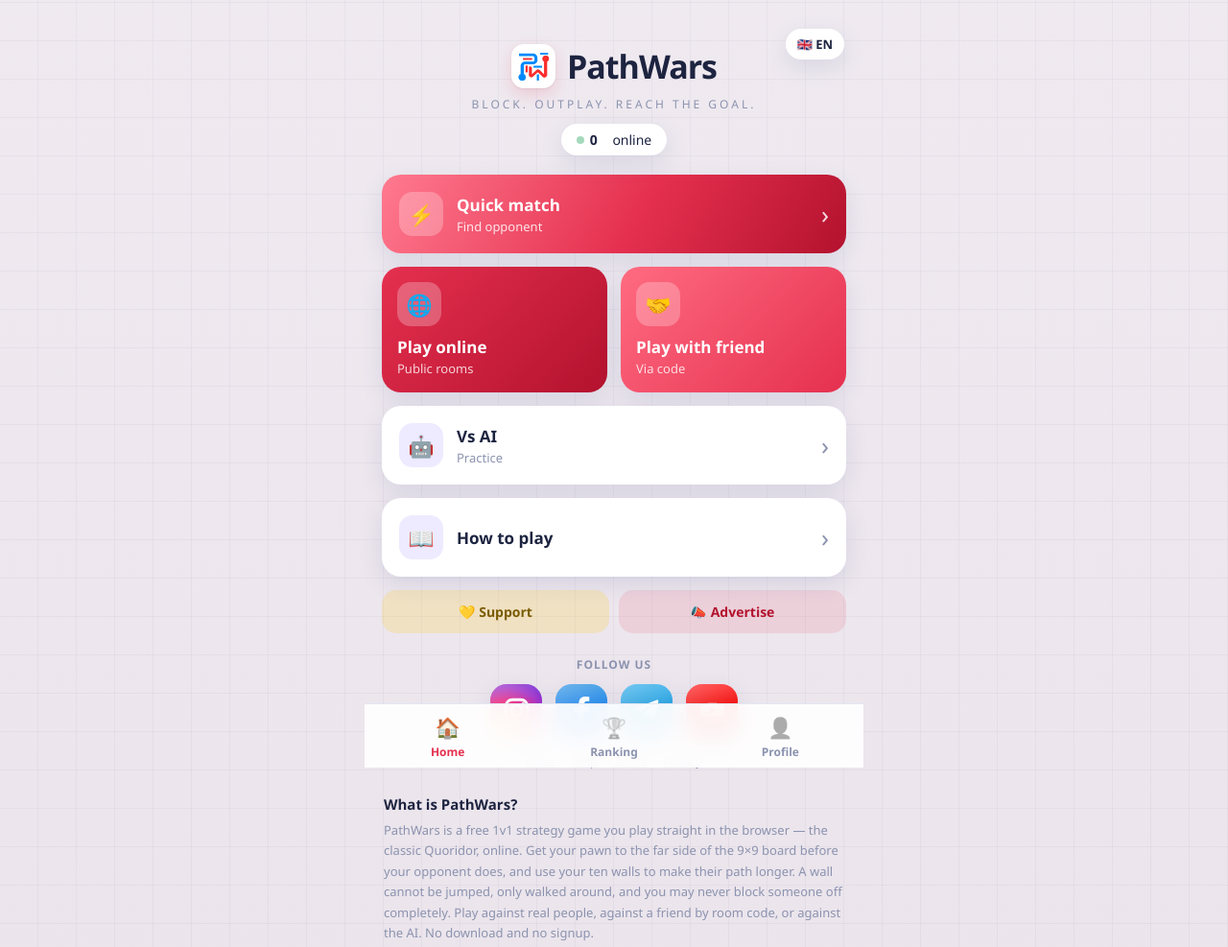
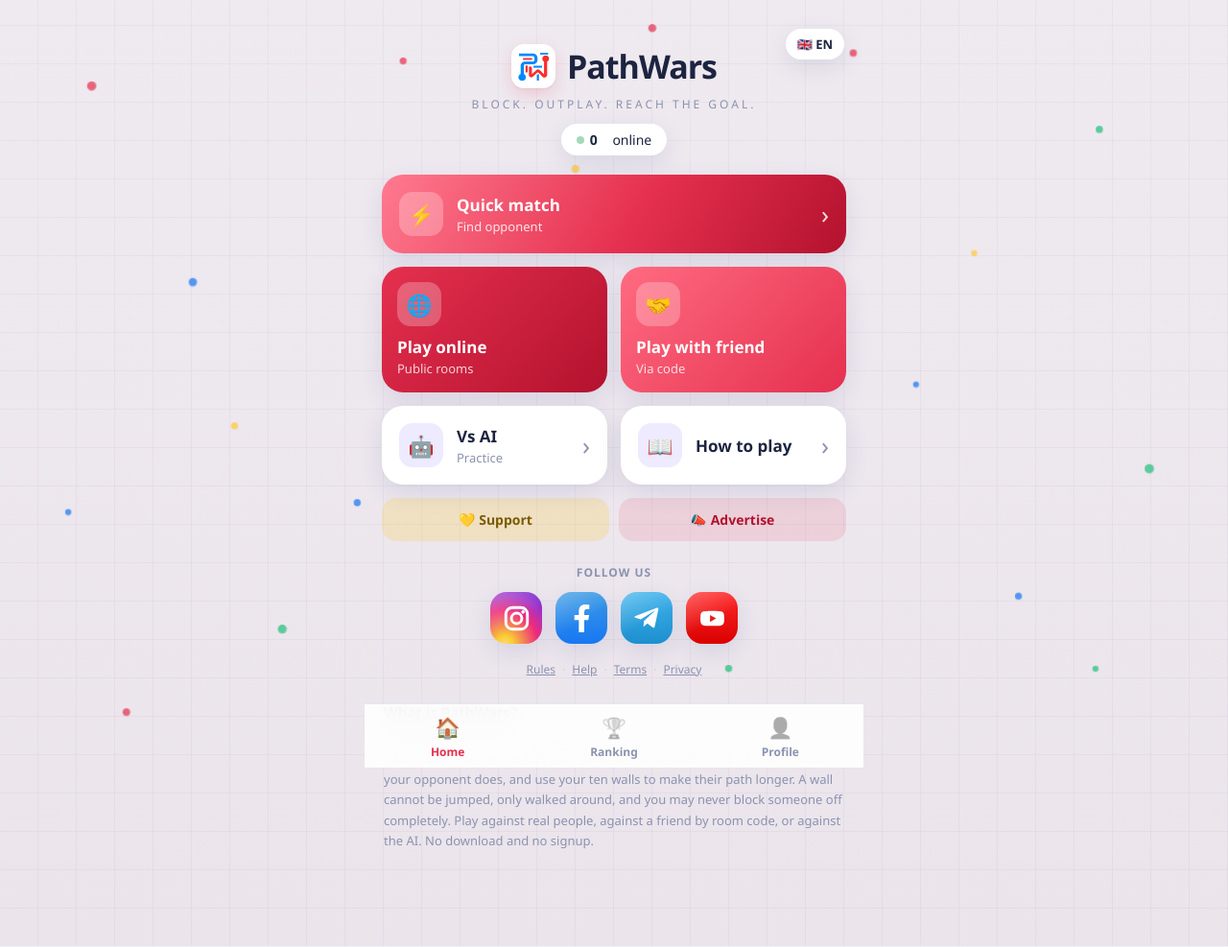
Before and after one commit to haliamedamine-creator/PathWars, a plain HTML site: page app/index.html in a window 1280 px wide. Shown: the top 987 px of the page at 96% size. Drawn offline with Linux system fonts and the light colour scheme; no server answers.

Commit message:
UI differentiate: global floating dots (every screen) + bento home grid

```diff
--- a/app/css/styleb3b0.css
+++ b/app/css/styleb3b0.css
@@ -59,7 +59,44 @@ body {
   overscroll-behavior: none;
 }
 
-#app { max-width: 520px; margin: 0 auto; min-height: 100dvh; position: relative; }
+/* floating brand dots — every screen, behind #app, never blocks taps */
+.bg-dots { position: fixed; inset: 0; pointer-events: none; overflow: hidden; z-index: 0; }
+#app { max-width: 520px; margin: 0 auto; min-height: 100dvh; position: relative; z-index: 1; }
+.bg-dots i {
+  position: absolute; border-radius: 50%; opacity: .72;
+  animation: dotDrift linear infinite alternate;
+  will-change: transform; filter: blur(.2px);
+}
+@keyframes dotDrift {
+  0% { transform: translate3d(0, 0, 0) scale(1); }
+  50% { transform: translate3d(18px, -14px, 0) scale(1.08); }
+  100% { transform: translate3d(-16px, 16px, 0) scale(.92); }
+}
+.bg-dots i:nth-child(4n+1) { background: #e5304f; }
+.bg-dots i:nth-child(4n+2) { background: #21c07a; }
+.bg-dots i:nth-child(4n+3) { background: #1877f2; }
+.bg-dots i:nth-child(4n+4) { background: #ffc93c; }
+.bg-dots i:nth-child(1) { left: 6%; top: 12%; width: 9px; height: 9px; animation-duration: 18s; animation-delay: -2s; }
+.bg-dots i:nth-child(2) { left: 88%; top: 18%; width: 7px; height: 7px; animation-duration: 22s; animation-delay: -5s; }
+.bg-dots i:nth-child(3) { left: 14%; top: 38%; width: 8px; height: 8px; animation-duration: 26s; animation-delay: -8s; }
+.bg-dots i:nth-child(4) { left: 78%; top: 34%; width: 6px; height: 6px; animation-duration: 20s; animation-delay: -3s; }
+.bg-dots i:nth-child(5) { left: 32%; top: 8%; width: 7px; height: 7px; animation-duration: 24s; animation-delay: -11s; }
+.bg-dots i:nth-child(6) { left: 92%; top: 62%; width: 9px; height: 9px; animation-duration: 28s; animation-delay: -7s; }
+.bg-dots i:nth-child(7) { left: 4%; top: 68%; width: 6px; height: 6px; animation-duration: 19s; animation-delay: -4s; }
+.bg-dots i:nth-child(8) { left: 46%; top: 22%; width: 8px; height: 8px; animation-duration: 21s; animation-delay: -9s; }
+.bg-dots i:nth-child(9) { left: 68%; top: 8%; width: 7px; height: 7px; animation-duration: 25s; animation-delay: -6s; }
+.bg-dots i:nth-child(10) { left: 22%; top: 82%; width: 9px; height: 9px; animation-duration: 23s; animation-delay: -10s; }
+.bg-dots i:nth-child(11) { left: 82%; top: 78%; width: 7px; height: 7px; animation-duration: 27s; animation-delay: -1s; }
+.bg-dots i:nth-child(12) { left: 38%; top: 52%; width: 6px; height: 6px; animation-duration: 20s; animation-delay: -12s; }
+.bg-dots i:nth-child(13) { left: 10%; top: 92%; width: 8px; height: 8px; animation-duration: 26s; animation-delay: -15s; }
+.bg-dots i:nth-child(14) { left: 58%; top: 88%; width: 7px; height: 7px; animation-duration: 22s; animation-delay: -3.5s; }
+.bg-dots i:nth-child(15) { left: 74%; top: 50%; width: 6px; height: 6px; animation-duration: 18s; animation-delay: -7.5s; }
+.bg-dots i:nth-child(16) { left: 18%; top: 56%; width: 7px; height: 7px; animation-duration: 24s; animation-delay: -9.5s; }
+.bg-dots i:nth-child(17) { left: 52%; top: 4%; width: 8px; height: 8px; animation-duration: 29s; animation-delay: -13s; }
+.bg-dots i:nth-child(18) { left: 88%; top: 88%; width: 6px; height: 6px; animation-duration: 21s; animation-delay: -2.5s; }
+.bg-dots i:nth-child(19) { left: 28%; top: 66%; width: 7px; height: 7px; animation-duration: 19s; animation-delay: -6.5s; }
+.bg-dots i:nth-child(20) { left: 62%; top: 36%; width: 8px; height: 8px; animation-duration: 26s; animation-delay: -11.5s; }
+@media (prefers-reduced-motion: reduce) { .bg-dots i { animation: none; opacity: .5; } }
 
 /* Ad networks inject their banners as a direct <body> child, outside #app,
    wherever they please. While a match is on screen (<html class="in-game">)
@@ -193,8 +230,23 @@ html.embedded .ad-slot { display: none !important; }
 .online-pill .dot { width: 8px; height: 8px; border-radius: 50%; background: var(--green); animation: pulse 2s infinite; }
 @keyframes pulse { 50% { opacity: .4; } }
 
-.cards { display: flex; flex-direction: column; gap: 14px; }
-.cards-row { display: grid; grid-template-columns: 1fr 1fr; gap: 14px; }
+.cards {
+  display: grid;
+  grid-template-columns: 1fr 1fr;
+  gap: 14px;
+  --bento-radius: 22px;
+}
+.cards > .card-primary { grid-column: 1 / -1; border-radius: var(--bento-radius); }
+.cards-row { display: contents; }
+.cards-row .card { border-radius: var(--bento-radius); }
+#btn-ai, #btn-how { border-radius: var(--bento-radius); }
+.cards .card { border-radius: var(--bento-radius); animation: cardIn .5s cubic-bezier(.2,.8,.3,1) both; }
+.cards .card:nth-child(1) { animation-delay: 0s; }
+.cards .card:nth-child(2) { animation-delay: .04s; }
+.cards .card:nth-child(3) { animation-delay: .08s; }
+.cards .card:nth-child(4) { animation-delay: .12s; }
+.cards .card:nth-child(5) { animation-delay: .16s; }
+@keyframes cardIn { from { opacity: 0; transform: translateY(10px) scale(.98); } to { opacity: 1; transform: none; } }
 .card {
   display: flex; align-items: center; gap: 14px; text-align: left;
   border: none; cursor: pointer; border-radius: var(--radius);
--- a/app/index.html
+++ b/app/index.html
@@ -93,6 +93,7 @@
   </script>
 </head>
 <body>
+  <div class="bg-dots" aria-hidden="true"><i></i><i></i><i></i><i></i><i></i><i></i><i></i><i></i><i></i><i></i><i></i><i></i><i></i><i></i><i></i><i></i><i></i><i></i><i></i><i></i></div>
   <div id="app">
 
     <!-- Offline, the game opened and looked completely normal: online buttons
```
